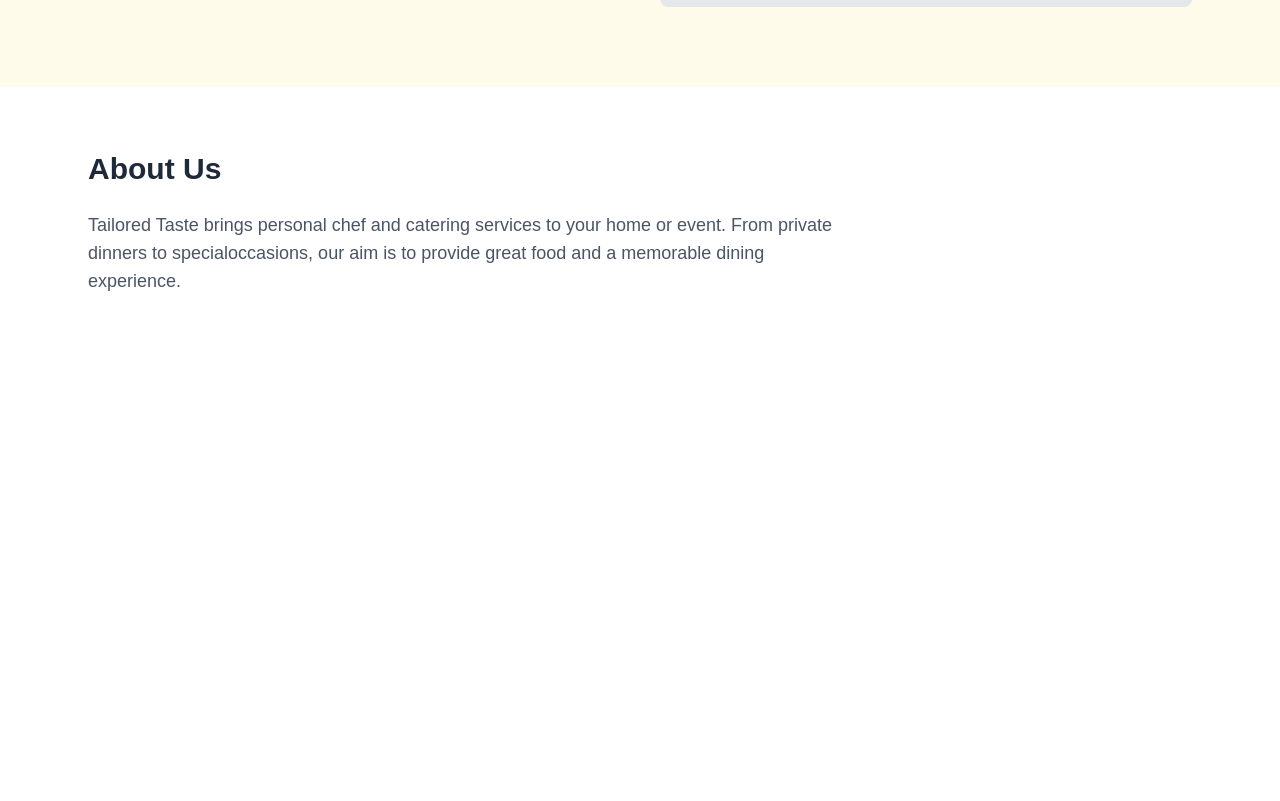
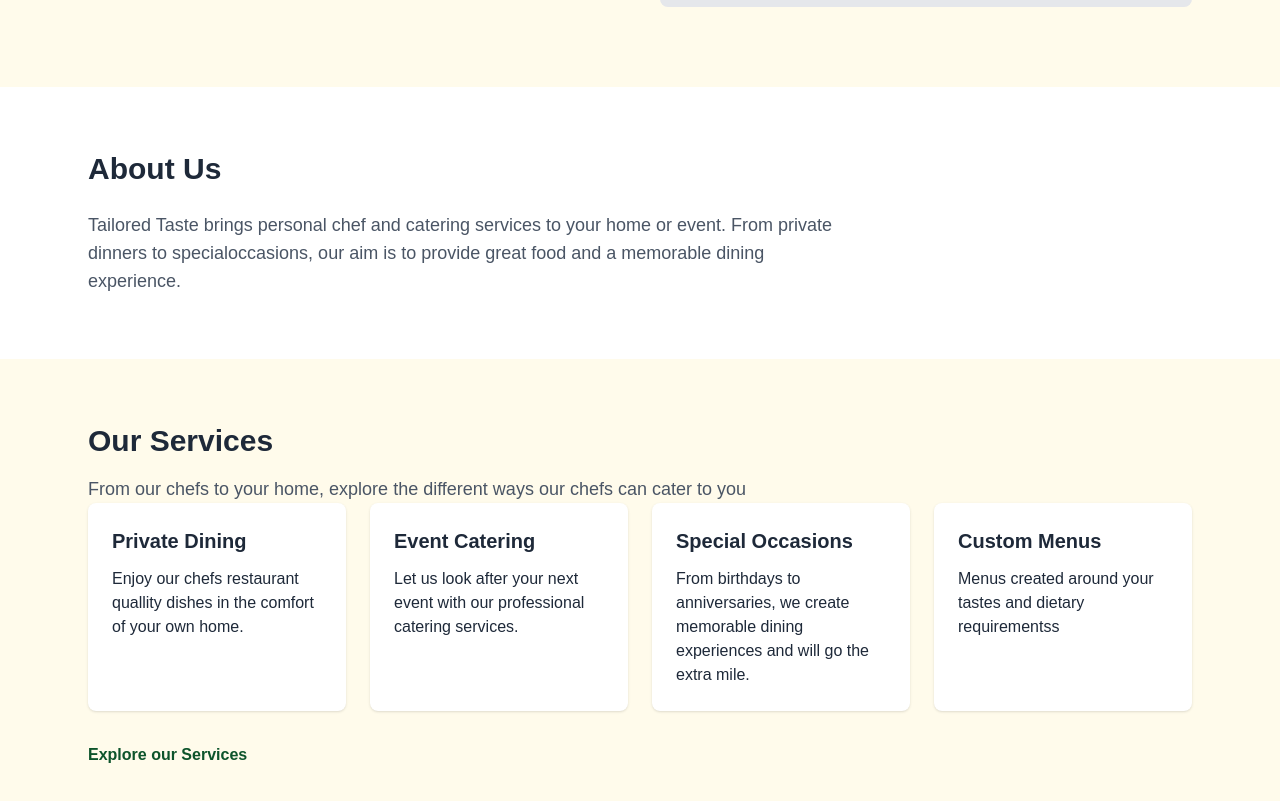
Before and after one commit to GrahamBlackledge/TailoredTaste, a Next.js app in the folder web/: page / in a window 1280 px wide. Shown: the part 433-1234 px from the top of the page. Before the commit the page ends 800 px from the top, so only its background shows below. Built offline with nearby package versions, Linux system fonts and the light colour scheme.

Commit message:
Created services section

```diff
--- a/web/src/app/page.tsx
+++ b/web/src/app/page.tsx
@@ -62,6 +62,37 @@ export default function Home() {
         </div>
       </section>
 
+      {/* Services Section */}
+      <section className="max-w-6xl mx-auto px-6 py-16">
+        <h2 className="text-3xl font-bold mb-4">Our Services</h2>
+        <p className="text-lg text-gray-600 max-w-3xl">From our chefs to your home, explore the different ways our chefs can cater to you</p>
+
+        <div className="grid grid-cols-1 md:grid-cols-2 lg:grid-cols-4 gap-6">
+
+          <ServiceCard title="Private Dining"
+          description="Enjoy our chefs restaurant quallity dishes in the comfort of your own home."/>
+
+          <ServiceCard title="Event Catering"
+          description="Let us look after your next event with our professional catering services."/>
+
+          <ServiceCard title="Special Occasions"
+          description="From birthdays to anniversaries, we create memorable dining experiences and will go the extra mile."/>
+
+          <ServiceCard title="Custom Menus"
+          description="Menus created around your tastes and dietary requirementss"/>
+
+          </div>
+
+          <div className="mt-8">
+            <a href="/services"
+            className="text-green-900 font-semibold hover:underline ">Explore our Services</a>
+          </div>
+
+      </section>
+
+
+
+
 
 
 
```
